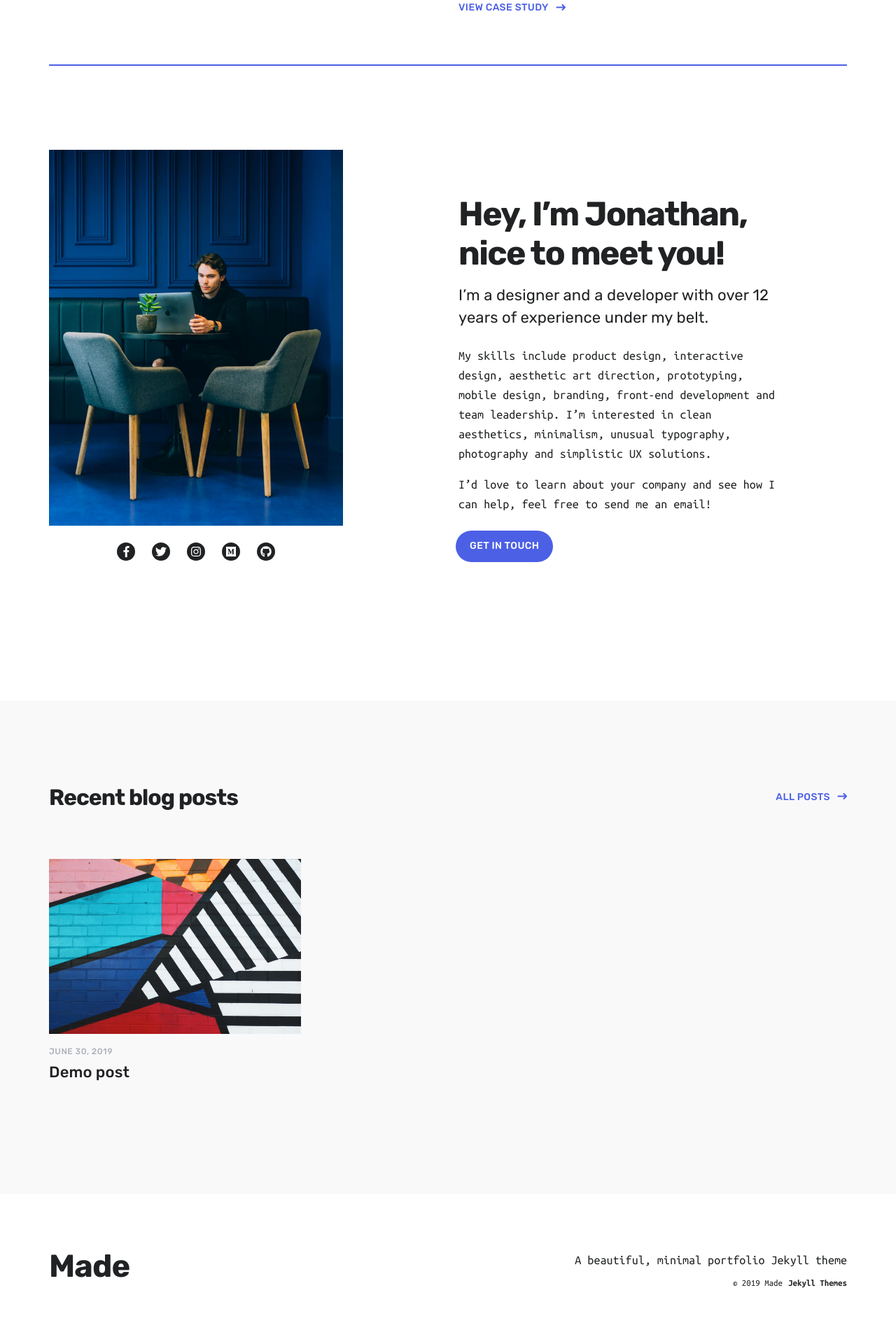
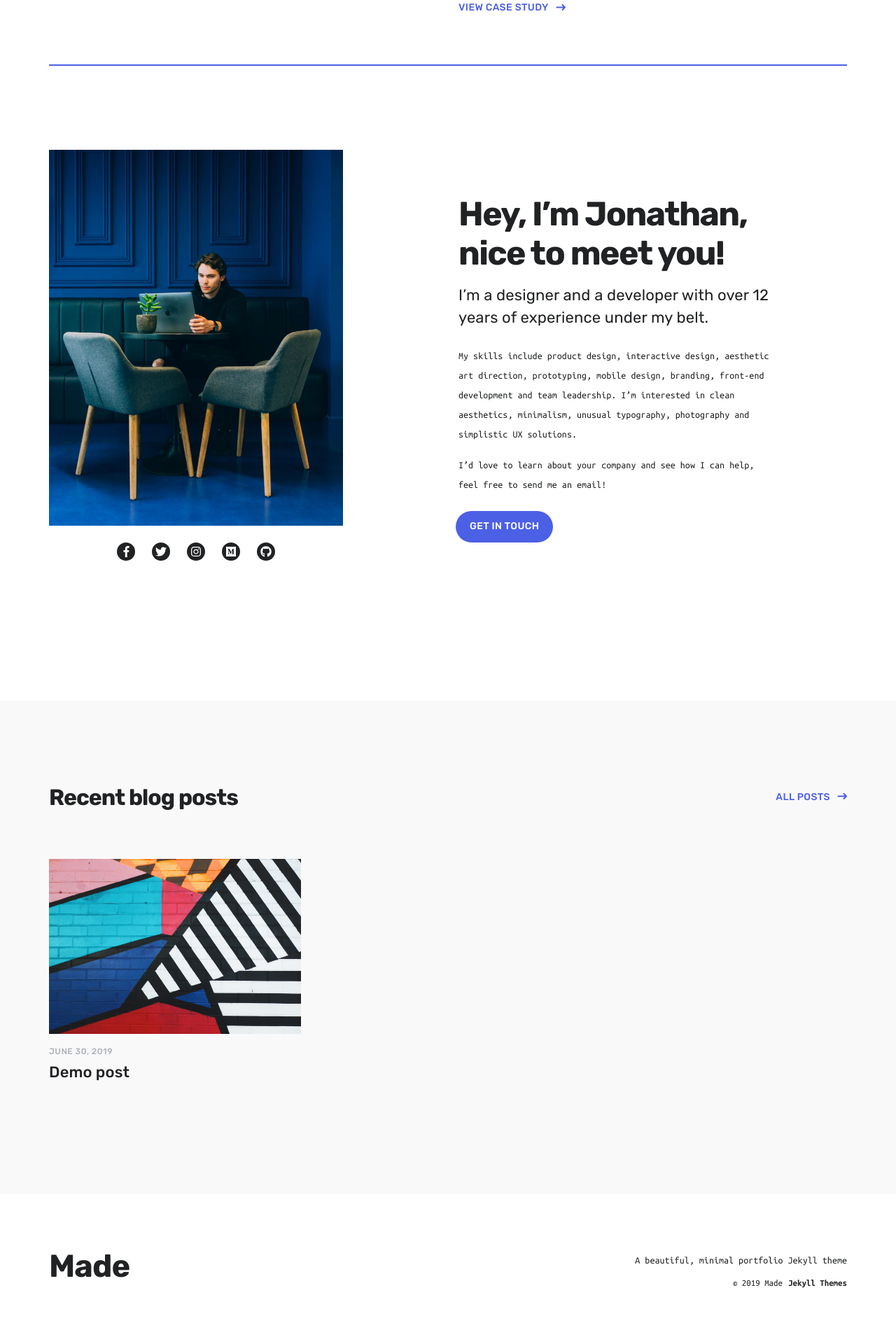
Before and after one commit to kletobias/kletobias.github.io, a Jekyll site: the page built from index.html, in a window 1280 px wide. Shown: the part 2470-4390 px from the top of the page at 70% size. Built offline with Jekyll 4.4.1, drawn with Linux system fonts in a browser that asks for light colours; nearby versions of some CDN libraries.

```diff
--- a/_data/settings.yml
+++ b/_data/settings.yml
@@ -142,7 +142,7 @@
     line_height: 32
     line_height_small: 28
   p:
-    size: 18
+    size: 14
     size_small: 17
     weight: 400
     letter_spacing: 0.04
```
